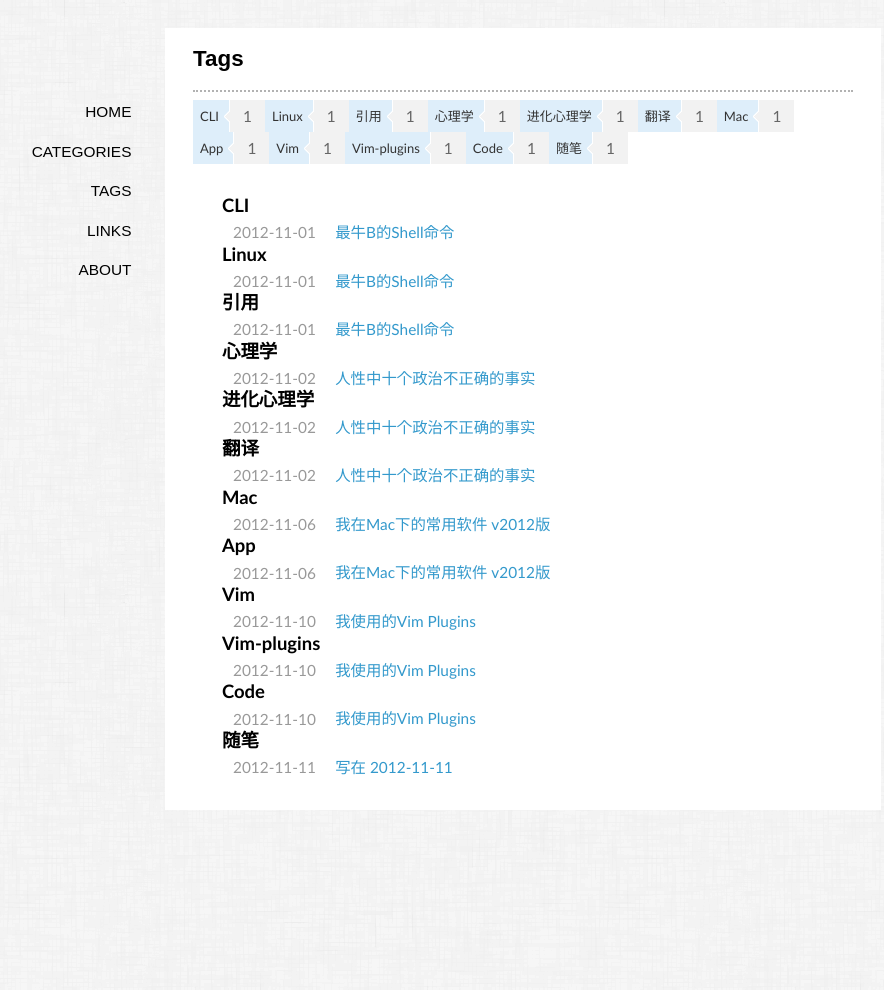
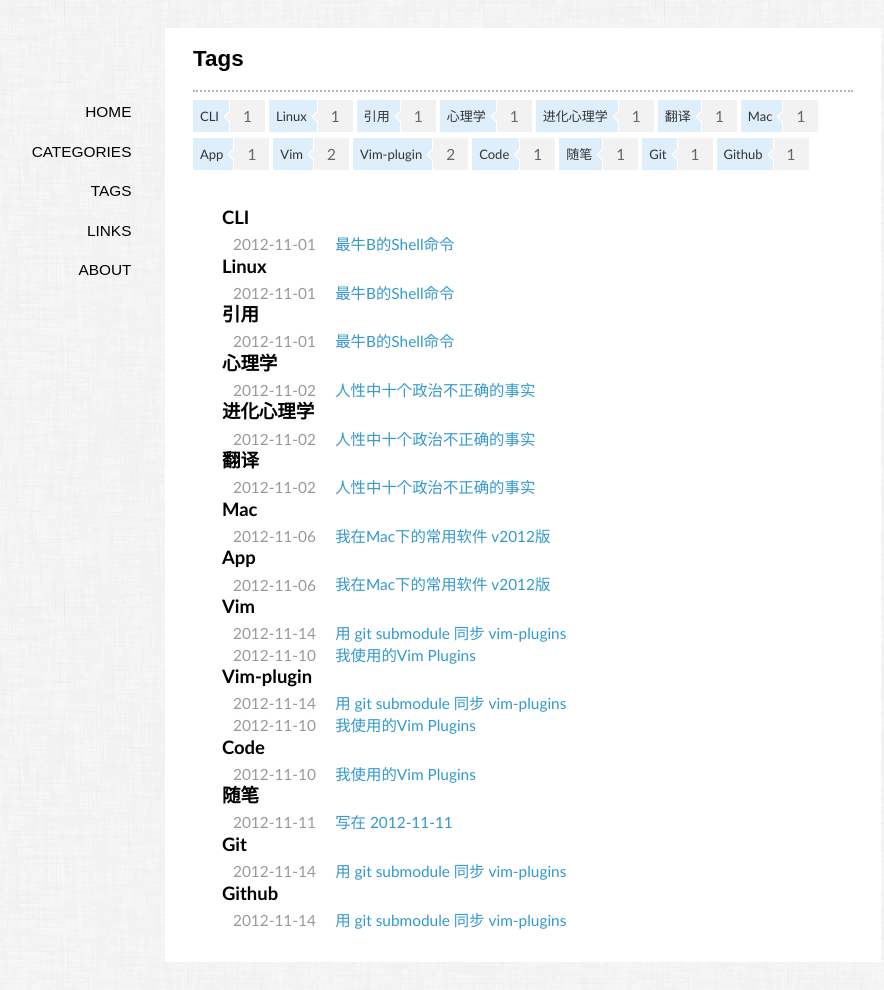
Before and after one commit to jiaokai/blog, a Jekyll site: the page built from tags/index.md, in a window 1280 px wide. Shown: the whole page, without its empty margins (117-1001 px from the left). Built offline with Jekyll 4.4.1, drawn with Linux system fonts in a browser that asks for light colours; some web fonts are replaced; Markdown is read by kramdown in place of the engine named in the settings; before the commit the page ends 900 px from its top, so only the background shows below that; some of the changed lines change nothing that is shown.

Commit message:
添加 using git submodule keep vim plugin up-to-date

```diff
--- a/_posts/2012-11-10-vim-scripts.md
+++ b/_posts/2012-11-10-vim-scripts.md
@@ -2,7 +2,7 @@
 layout: post
 title: 我使用的Vim Plugins
 categories: [Vim]
-tags: [Vim, Vim-plugins, Code]
+tags: [Vim, Vim-plugin, Code]
 ---
 
 Vim 可利用其强大的插件功能实现几乎所有现在编辑器可能想象到的功能，下面几个是我经常使用的，
--- /dev/null
+++ b/_posts/2012-11-14-using-git-submodule-keep-vim-plugin-up-to-date.md
@@ -0,0 +1,74 @@
+---
+layout: post
+title: 用 git submodule 同步 vim-plugins
+categories: [Vim, Git]
+tags: [Vim-plugin, Vim, Git, Github]
+---
+
+发表：[译言](http://article.yeeyan.org/view/5912/331981)
+
+首先，你的 `vim` 配置文件得先有一个 `git repository`。
+
+当我们为`vim`安装插件时，我们需要复制不同的文件到不同的目录，这让更新插件操作非常困难。
+但现在很多`vim`的插件都有一个`github repository`。我们可以使用`git submodule`和`pathogen`插件来让这个操作变得容易点。
+
+## 为 Vim 添加 bundle 支持
+
+[Tim Pope](http://www.vim.org/account/profile.php?user_id=9012) 写了一个 vim 插件名叫 [pathogen](http://www.vim.org/scripts/script.php?script_id=2332) 。
+这个插件可以让事情变得容易点。
+
+这个插件，让你在你的`.vim/bundle`目录下管理你的插件，你可以在这个目录下对插件进行`unzip/untar/svn-checkout/git-clone` 操作。
+这样，每一个插件不必被分裂复制到不同的目录，它们会待在同一个目录里，方便管理。
+
+## 添加一个 Submodule
+
+如果在`add submodule`之前，你已经用了一个插件（比如：`vim-fugitive`），那么你得先把它删掉：
+
+{% highlight git %}
+git rm -r bundle/vim-fugitive
+{% endhighlight %}
+
+否则，你就会得的 `'vim-fugitive' already exists in the index` 的错误。
+
+然后，我们添加 `vim-fugitive` 作为 `submodule`：
+
+{% highlight git %}
+git submodule add git://github.com/tpope/vim-fugitive.git bundle/vim-fugitive
+{% endhighlight %}
+
+添加 `submodule` 之后，你还得 `register` 一下：
+
+{% highlight git %}
+git submodule init
+{% endhighlight %}
+
+然后 `push` 就完成了。需要注意的是，以上所有命令操作都是在 `.vim`目录下进行的。
+
+## 更新 submodule
+
+更新submodule，使用：
+
+{% highlight git %}
+git submodule update
+{% endhighlight %}
+
+## 更新 submodule 下的所有扩展
+
+{% highlight bash %}
+cd ~/.vim
+git submodule foreach git pull origin master
+{% endhighlight %}
+
+## 删除 submodule
+
+删除submodule，没有太有效率的方法，只能手动进行：
+
+1. 手动删除 `.gitmodules` 和 `.git/config` 中的相关引用；
+2. `git rm --cached bundle/vim-fugitive`
+
+## 更多参考
+
+- [Tips – Using git submodule keep your vim plugin up-to-date](http://www.allenwei.cn/tips-using-git-submodule-keep-your-plugin-up-to-date/)
+- [github guides about submodule](http://github.com/guides/using-git-submodules-to-track-plugins)
+- [github:Tim Pope](https://github.com/tpope)
+- [github:vim-pathogen](https://github.com/tpope/vim-pathogen)
--- a/media/css/style.css
+++ b/media/css/style.css
@@ -32,7 +32,7 @@ blockquote p{margin:0;padding:.5em 0;}
 .content h1{padding:.5em 0;}
 .content img{max-width:600px;display:block;margin:4px auto;-webkit-box-shadow:#999 1px 1px 4px;-moz-box-shadow:#999 1px 1px 4px;box-shadow:#999 1px 1px 4px;}
 #tag_cloud {float:left; width:100%; margin-bottom: 2em;}
-#tag_cloud a{float: left; cursor: pointer; height: 32px; line-height: 32px; background: #deeefa; white-space: nowrap;}
+#tag_cloud a{float: left; cursor: pointer; height: 32px; line-height: 32px; background: #deeefa; white-space: nowrap; margin: 0 4px 6px 0;}
 #tag_cloud a:hover{color:#333333 !important;text-decoration:none;}
 #tag_cloud .tags-title {float: left; font-size: 13px; color: #333; padding: 0 46px 0 7px;}
 #tag_cloud .tags-tie {float: left; width: 35px; text-align: center; color: #666; padding-left: 6px; margin-left: -41px; background: url(../img/hottags_arr.png) no-repeat #f2f2f2;}
@@ -56,7 +56,7 @@ h3{padding:.5em 0 .3em 0;font-family:"Cuprum","Hiragino Sans GB","Microsoft YaHe
 h4{padding:.3em 0;font-family:"Cuprum","Hiragino Sans GB","Microsoft YaHei",sans-serif;font-size:1em;color:#333;}
 pre,code{font-family:Menlo,"Andale Mono",Consolas,"Courier New",Monaco,monospace;font-size:13px;}
 code{ -webkit-border-radius: 3px; -moz-border-radius: 3px; border-radius: 3px; background-color:#F7F7F7;border:1px solid #ddd; vertical-align:text-bottom;}
-p code {background-color: #DDD; color: brown; padding: 1px 3px 0 3px; }
+li code, p code {background-color: #DDD; color: brown; padding: 1px 3px 0 3px; }
 embed,object,iframe{display:block;margin:4px auto;}
 .gist{font-size: 12px;line-height:1.6;}
 .comment { padding: 20px 0; margin-top: 20px; border-top: 2px dotted rgba(0,0,0,0.3);}
```
